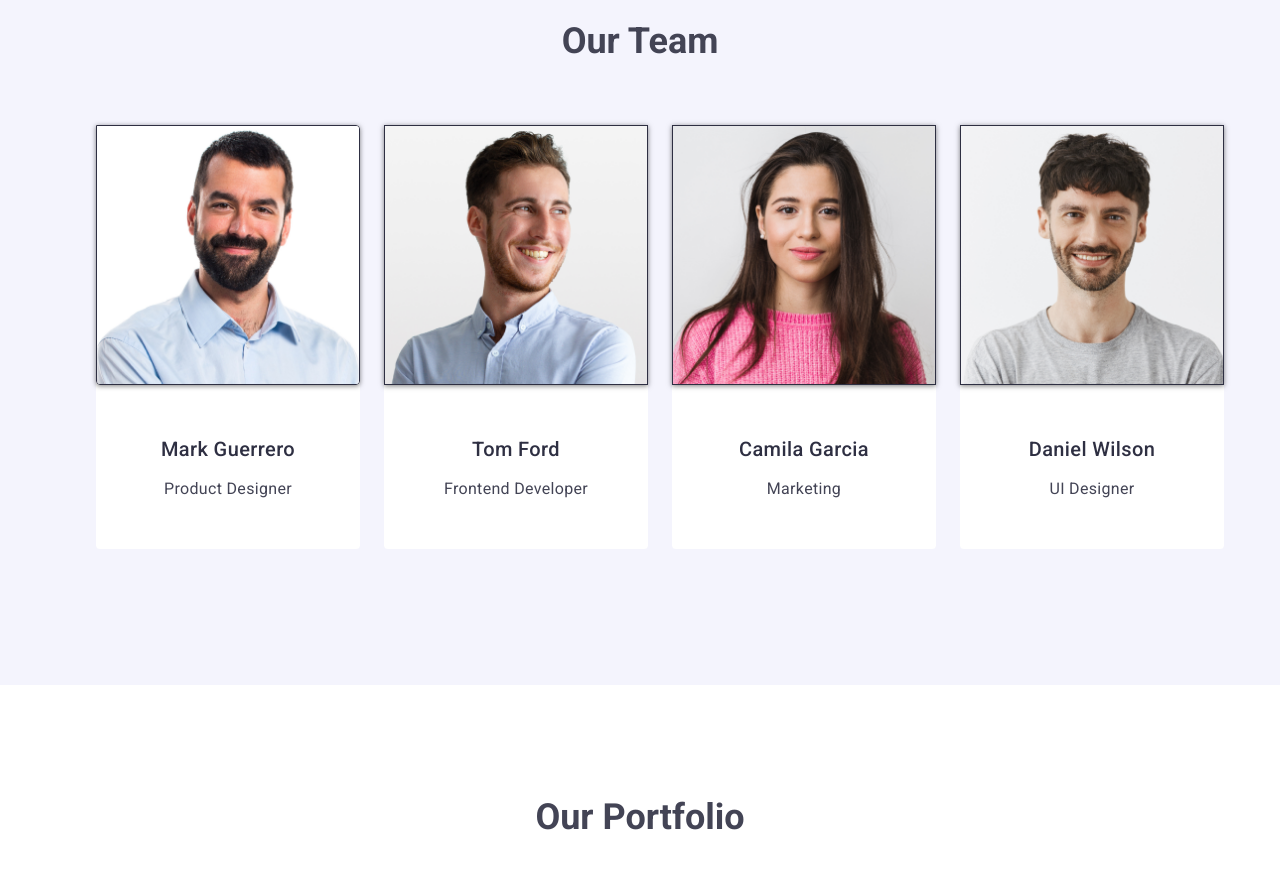
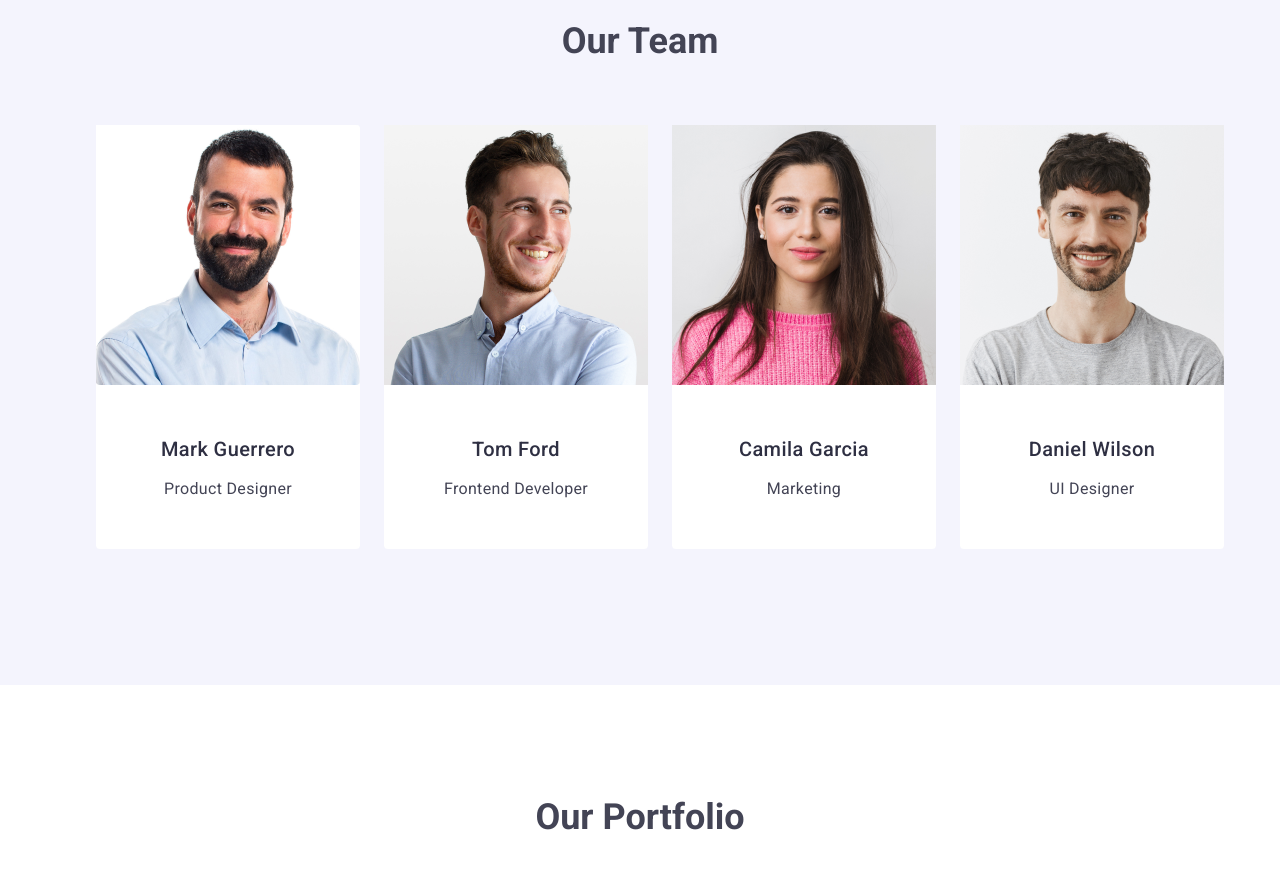
Before and after one commit to musatanriover/goit-markup-hw-03, a plain HTML site: page index.html in a window 1280 px wide. Shown: the part 1640-2509 px from the top of the page. Drawn offline with nearby package versions, Linux system fonts and the light colour scheme.

Commit message:
sayfa güncellendi.

```diff
--- a/css/styles.css
+++ b/css/styles.css
@@ -264,13 +264,6 @@ footer {
   border-bottom-left-radius: 4px;
 }
 
-.our-team img {
-  border-style: groove;
-  border-width: 1px;
-  border-color: #2e2f42;
-  box-shadow: 0 1px 5px rgba(0, 0, 0, 0.5);
-}
-
 .our-team-list-img {
   border-radius: 0px 0px 4px 4px;
   border-top-left-radius: 0px;
```
